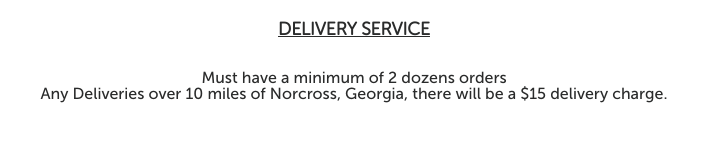
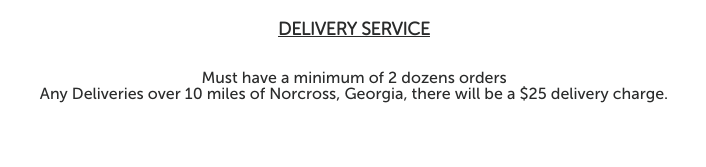
Before and after one commit to jimdoan4/Project-NuNuCakes, a plain HTML site: page events.html in a window 1280 px wide. Shown: the part 619-786 px from the top of the page, 286-992 px from the left. Drawn offline with Linux system fonts and the light colour scheme; files whose address does not match are found by name.

Commit message:
updated delivery charge

```diff
--- a/events.html
+++ b/events.html
@@ -78,7 +78,7 @@
                 <h4 style="font-weight: bold; text-decoration: underline;">HOW TO MAKE PAYMENT</h4>
                 <p>Payment may be made through Cash App<br> At $Tamikagooden<br>or<br>Over the phone via credit or debit card</p>   <br>
                 <h4 style="font-weight: bold; text-decoration: underline;">DELIVERY SERVICE</h4>
-                <p>Must have a minimum of 2 dozens orders<br>Any Deliveries over 10 miles of Norcross, Georgia, there will be a $15 delivery charge.</p>
+                <p>Must have a minimum of 2 dozens orders<br>Any Deliveries over 10 miles of Norcross, Georgia, there will be a $25 delivery charge.</p>
 
             </div> <!-- End container ! -->
         </section>
```
Also changed, not shown: index.html (+1 -1 lines).
